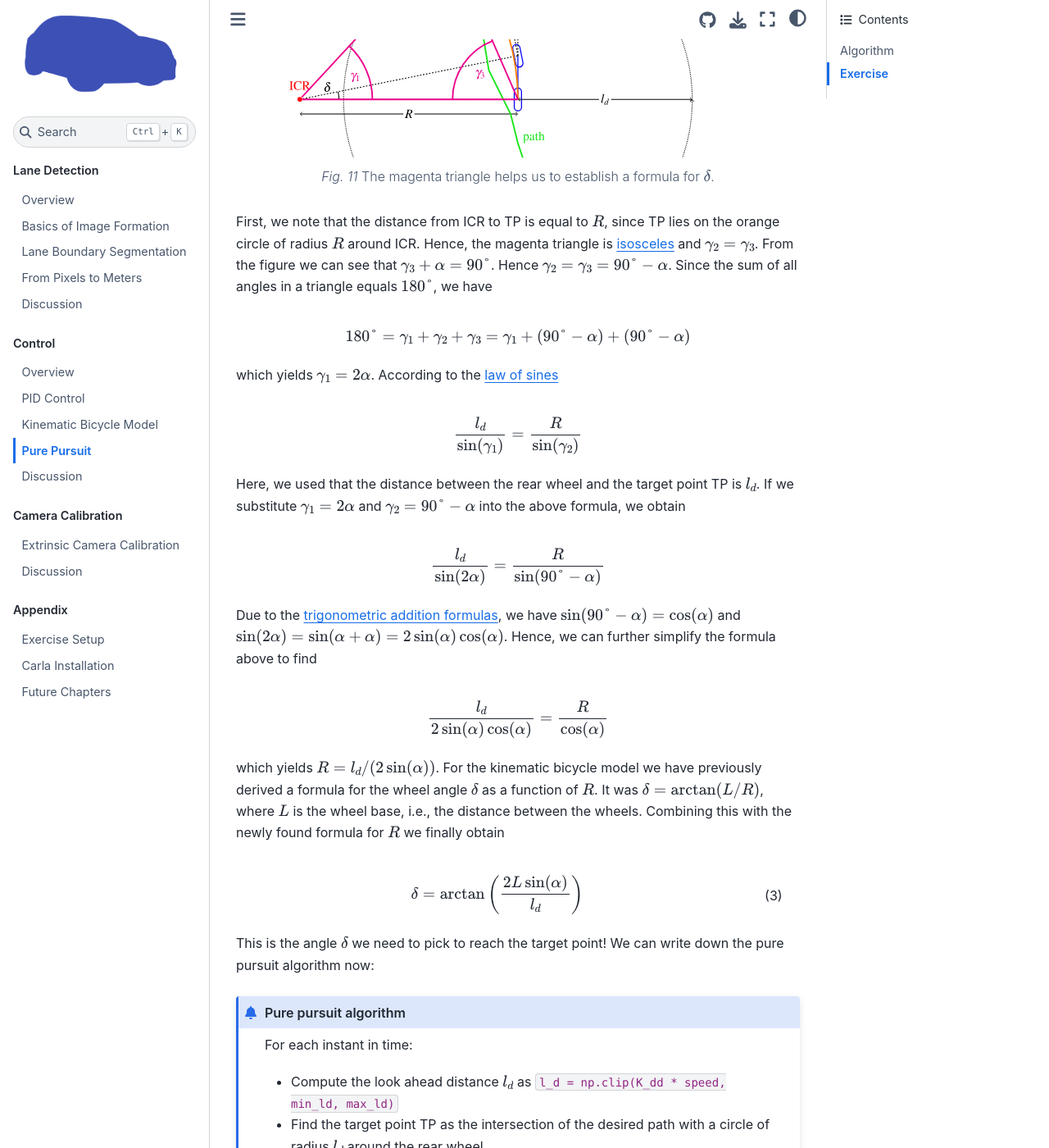
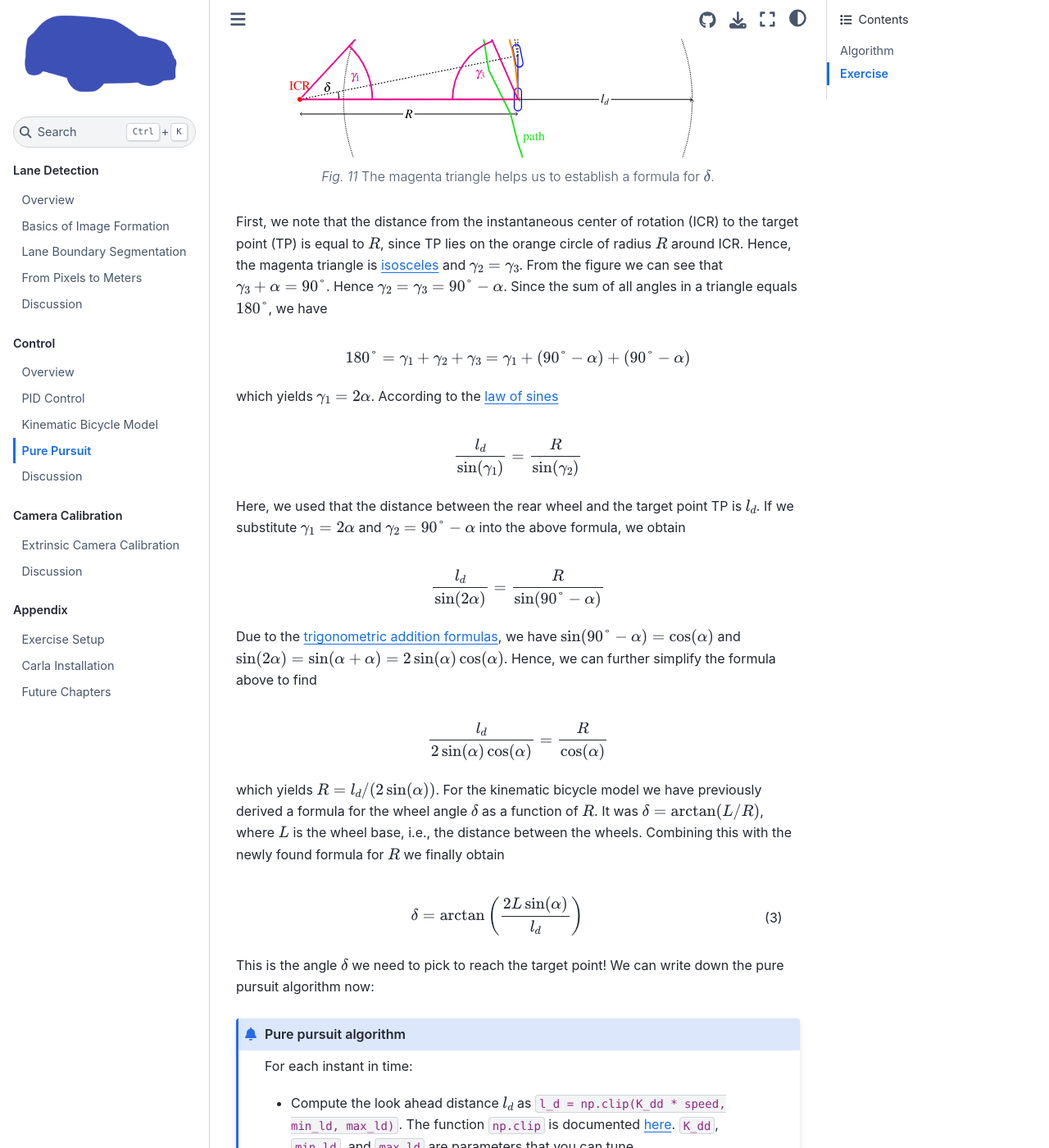
Before and after one commit to thomasfermi/Algorithms-for-Automated-Driving, a Jupyter Book: the page built from book/Control/PurePursuit.md, in a window 1280 px wide and 1400 px high, scrolled down 1734 px. Shown: the whole window at 82% size. Built offline with Jupyter Book 1.0.4 settings and Sphinx 7.4.7 and the Sphinx Book theme 1.1.4, drawn with Linux system fonts in a browser that asks for light colours; comment, search, counter and statistics services are not loaded; some of the changed text lies outside the part shown.

Commit message:
Update PurePursuit.md

````diff
--- a/book/Control/PurePursuit.md
+++ b/book/Control/PurePursuit.md
@@ -65,7 +65,7 @@
 The magenta triangle helps us to establish a formula for $\delta$.
 ```
 
-First, we note that the distance from ICR to TP is equal to $R$, since TP lies on the orange circle of radius $R$ around ICR. Hence, the magenta triangle is [isosceles](https://en.wikipedia.org/wiki/Isosceles_triangle) and $\gamma_2=\gamma_3$. From the figure we can see that $\gamma_3+\alpha=90°$. Hence $\gamma_2=\gamma_3=90°-\alpha$. Since the sum of all angles in a triangle equals $180°$, we have
+First, we note that the distance from the instantaneous center of rotation (ICR) to the target point (TP) is equal to $R$, since TP lies on the orange circle of radius $R$ around ICR. Hence, the magenta triangle is [isosceles](https://en.wikipedia.org/wiki/Isosceles_triangle) and $\gamma_2=\gamma_3$. From the figure we can see that $\gamma_3+\alpha=90°$. Hence $\gamma_2=\gamma_3=90°-\alpha$. Since the sum of all angles in a triangle equals $180°$, we have
 
 $$180°=\gamma_1+\gamma_2+\gamma_3 = \gamma_1 + (90°-\alpha) + (90°-\alpha)$$
 
@@ -89,7 +89,7 @@
 
 ```{admonition} Pure pursuit algorithm
 For each instant in time:
-* Compute the look ahead distance $l_d$ as `l_d = np.clip(K_dd * speed, min_ld, max_ld)`
+* Compute the look ahead distance $l_d$ as `l_d = np.clip(K_dd * speed, min_ld, max_ld)`. The function `np.clip` is documented [here](https://numpy.org/doc/stable/reference/generated/numpy.clip.html). `K_dd`, `min_ld`, and `max_ld` are parameters that you can tune.
 * Find the target point TP as the intersection of the desired path with a circle of radius $l_d$ around the rear wheel.
 * Using the target point coordinates `(x_tp,y_tp)`, determine $\alpha$ as `alpha=arctan2(y_tp,x_tp)`
 * Use equation {eq}`eq-pp` to compute the pure pursuit front wheel angle $\delta$
````
